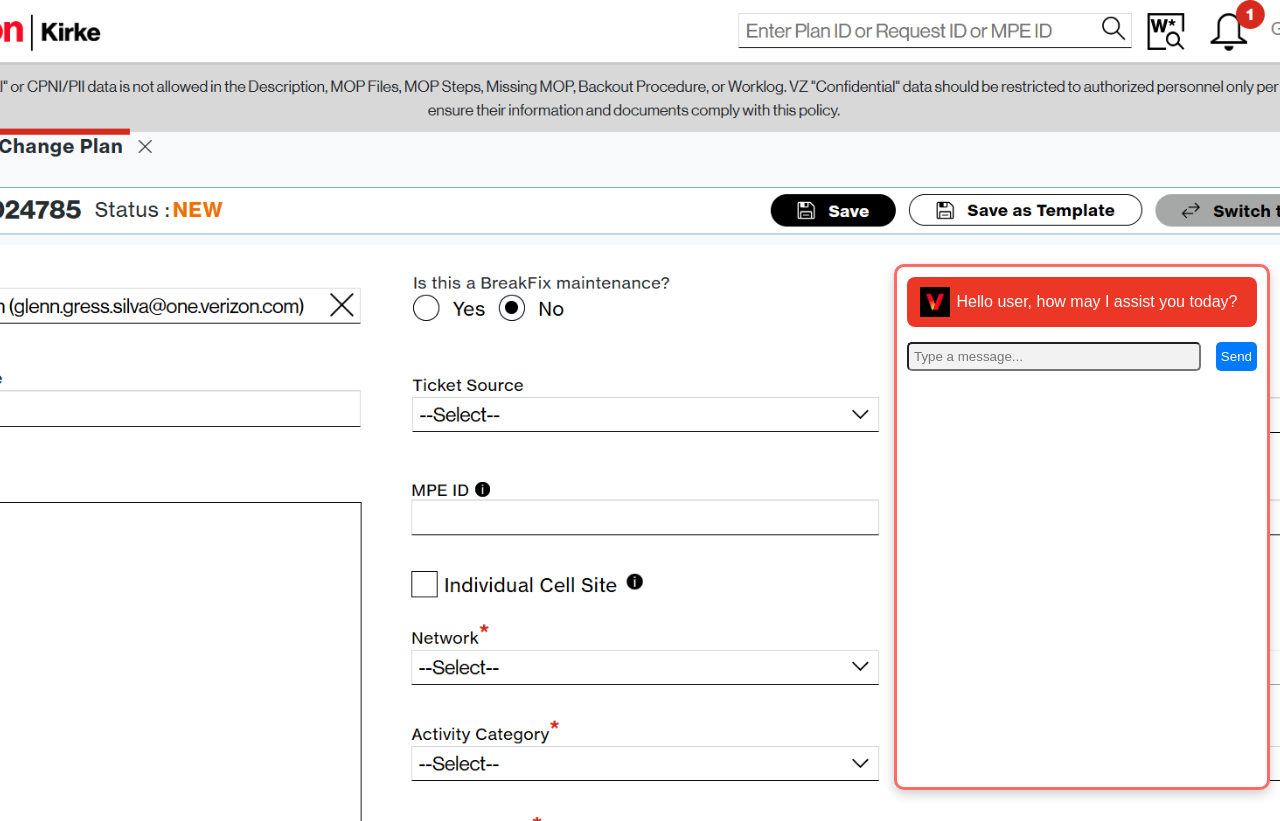
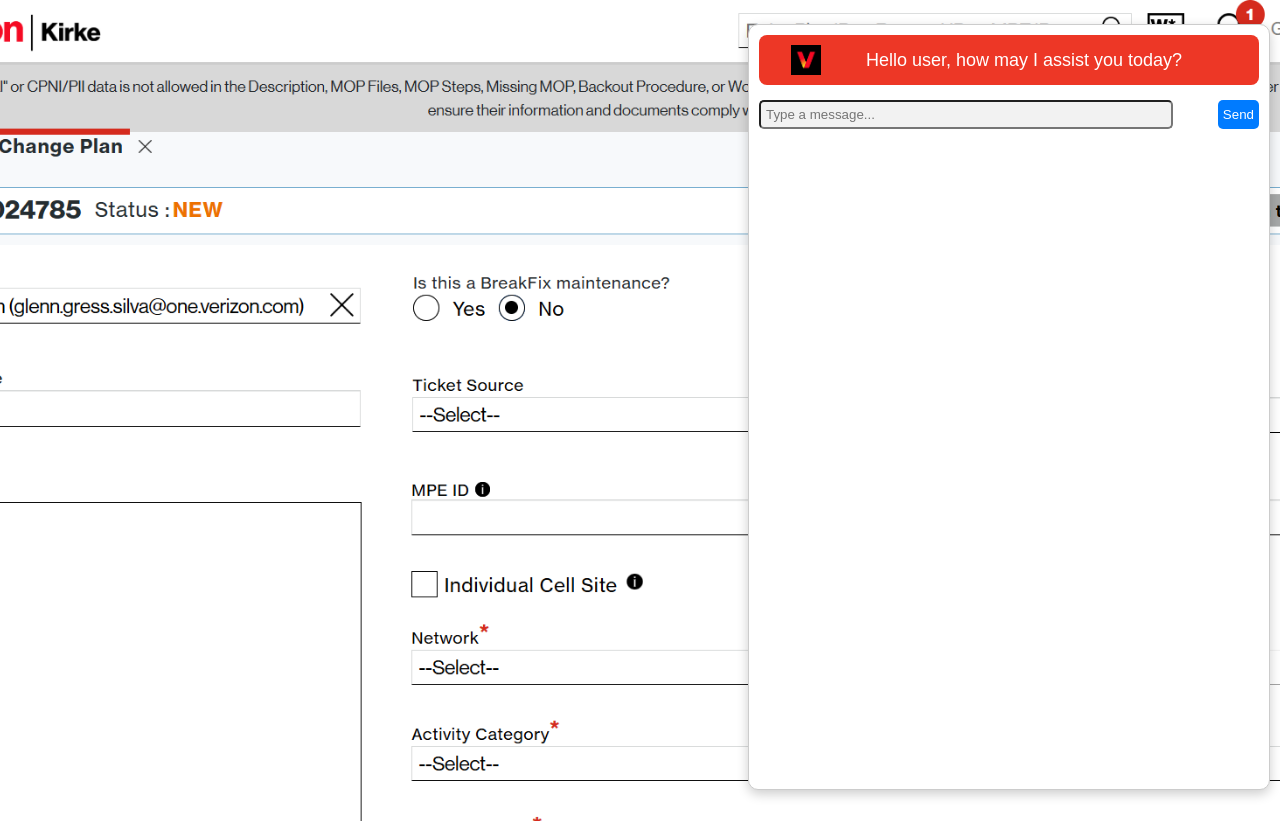
Before and after one commit to glenngress/Chatbot-ui, a React (Create React App) app: page / in a window 1280 px wide. Built offline with nearby package versions, Linux system fonts and the light colour scheme.

Commit message:
made changes

```diff
--- a/src/Chatbot.js
+++ b/src/Chatbot.js
@@ -70,8 +70,8 @@
 
   return (
     <div className="chatbot-container" style={{
-      width: '350px',
-      height: '500px',
+      width: '500px',
+      height: '93vh',
       border: '1px solid #ccc',
       padding: '10px',
       position: 'fixed',
@@ -81,15 +81,12 @@
       boxShadow: '0 4px 12px rgba(0, 0, 0, 0.2)', // optional: for subtle shadow
       borderRadius: '10px', // optional: rounded corners
       overflowY: 'auto', // <-- add this
-      borderColor: 'rgba(255, 0, 0, 0.59)',
-      borderWidth: '3px',
-      borderStyle: 'solid'
     }}>
       {/* Chatbot Header */}
       <div className="chatbot-header" style={{ display: 'flex', justifyContent: 'space-around', alignItems: 'center', padding: '10px', backgroundColor: '#ed3726', color: 'white', borderRadius: '8px', marginBottom: '15px' }}>
         <img src={logo} alt="Logo" style={{ width: '30px', height: '30px' }} />
 
-        <span>Hello user, how may I assist you today?</span>
+        <span style={{ fontSize : '18px'}} >Hello user, how may I assist you today?</span>
         <div></div>
       </div>
 
@@ -99,7 +96,7 @@
       {messages.map((msg, index) => (
   <div className='textmsg' key={index} style={{ marginBottom: '10px', display: 'flex', justifyContent: msg.isUser ? 'flex-end' : 'flex-start' }}>
     {msg.isUser ? (
-      <div style={{ padding: '10px', borderRadius: '10px', display: 'flex', alignContent: 'flex-start', backgroundColor: '#2c3e50', color: 'white' }} className="bubble user-message ">{msg.text}</div>
+      <div style={{ fontSize: '14px',  padding: '10px', borderRadius: '10px', display: 'flex', alignContent: 'flex-start', backgroundColor: '#2c3e50', color: 'white' }} className="bubble user-message ">{msg.text}</div>
     ) : msg.responseContent ? (
       <div style={{  }} className="bubble bot-message">
         <strong>{"Request Details"}</strong>
```
